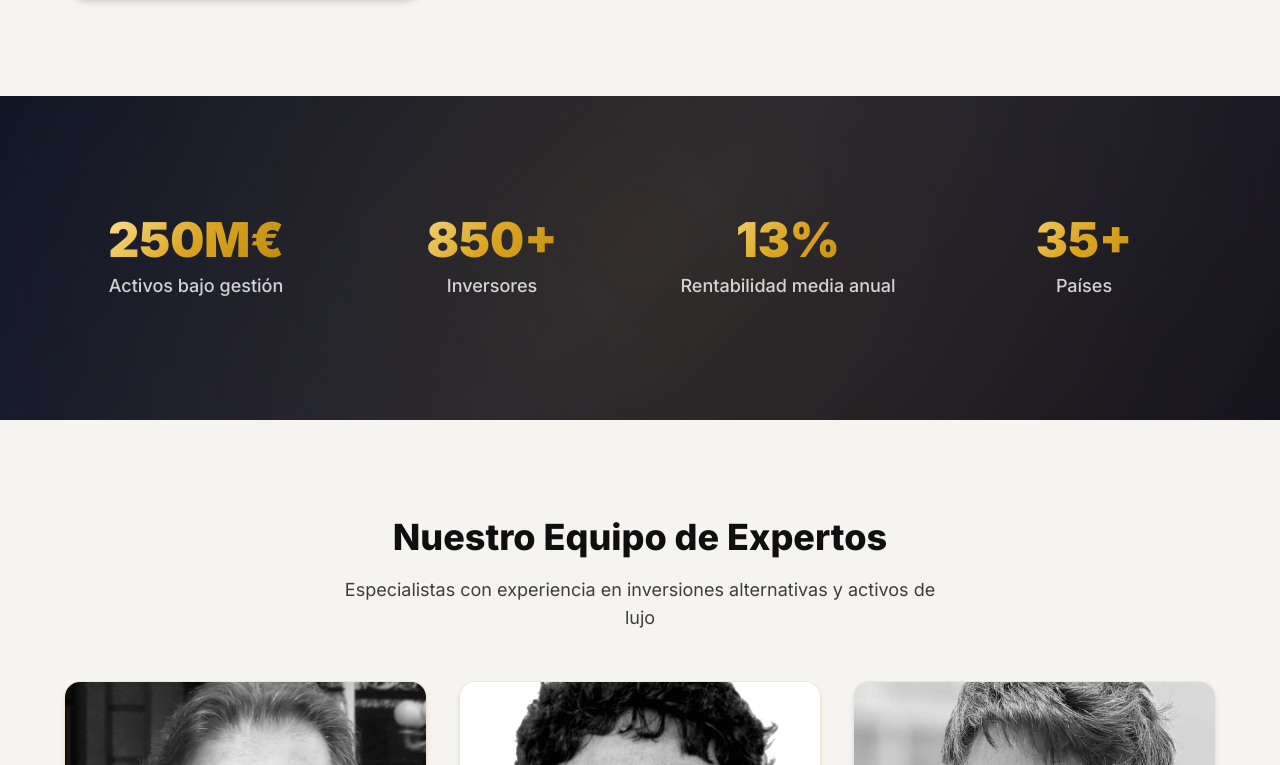
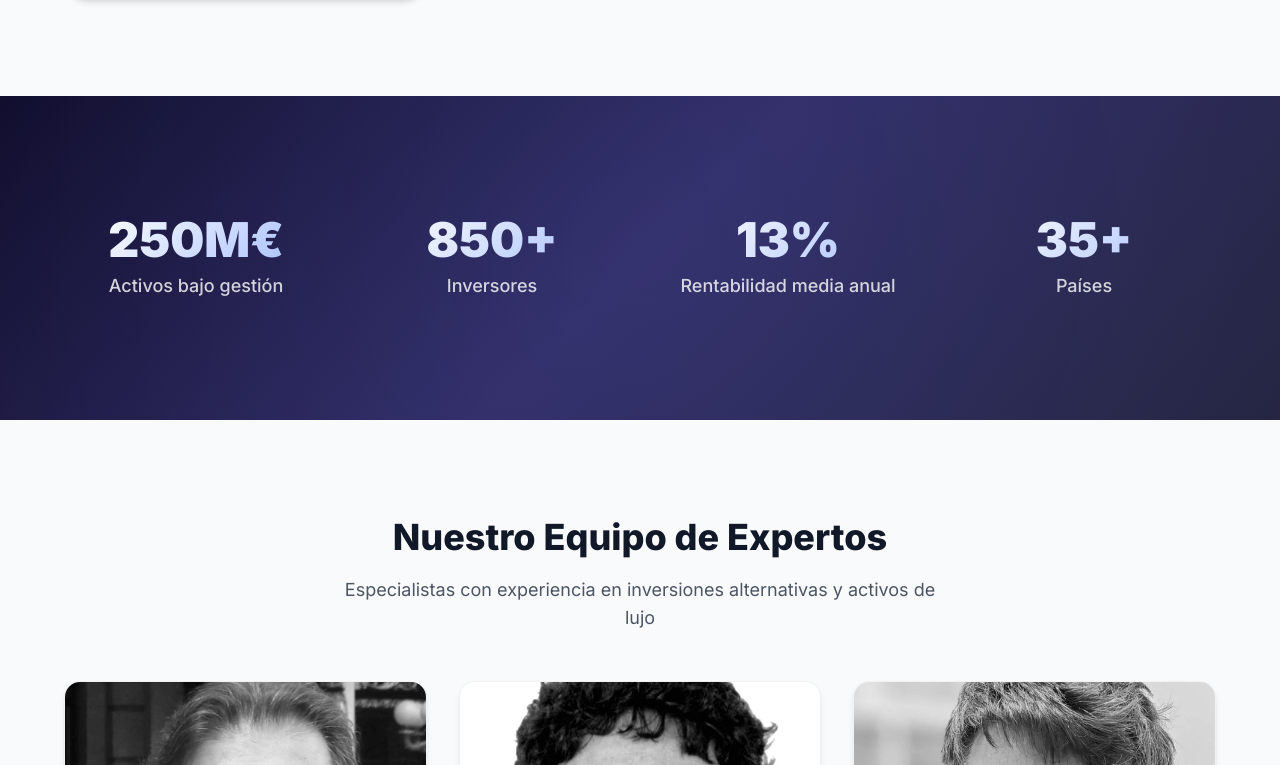
Before and after one commit to angelwotfinance/wotFinance, a React (Vite) app: page / in a window 1280 px wide. Shown: the part 2615-3380 px from the top of the page. Built offline with nearby package versions, Linux system fonts and the light colour scheme.

Commit message:
revertir paleta

```diff
--- a/src/components/Navbar.css
+++ b/src/components/Navbar.css
@@ -12,8 +12,8 @@
 }
 
 [data-theme="dark"] .navbar {
-    --nav-bg-rgb: 10, 10, 10;
-    background: rgba(10, 10, 10, 0.9);
+    --nav-bg-rgb: 15, 12, 41;
+    background: rgba(15, 12, 41, 0.9);
 }
 
 .navbar.scrolled {
--- a/src/components/Stats.css
+++ b/src/components/Stats.css
@@ -12,7 +12,7 @@
     left: -50%;
     width: 200%;
     height: 200%;
-    background: radial-gradient(circle, rgba(184, 134, 11, 0.15) 0%, transparent 70%);
+    background: radial-gradient(circle, rgba(102, 126, 234, 0.1) 0%, transparent 70%);
     animation: float 10s ease-in-out infinite;
 }
 
@@ -32,7 +32,7 @@
 .stat-number {
     font-size: var(--font-size-5xl);
     font-weight: 900;
-    background: linear-gradient(135deg, #FFE9A0 0%, #DAA520 50%, #B8860B 100%);
+    background: linear-gradient(135deg, #ffffff 0%, #a8c0ff 100%);
     -webkit-background-clip: text;
     background-clip: text;
     -webkit-text-fill-color: transparent;
--- a/src/index.css
+++ b/src/index.css
@@ -1,37 +1,34 @@
 :root {
   /* Luxury Color System - Exclusivity & Prestige */
-  --primary-gradient: linear-gradient(135deg, #DAA520 0%, #B8860B 50%, #8B6508 100%);
+  --primary-gradient: linear-gradient(135deg, #667eea 0%, #764ba2 100%);
 
-  --secondary-gradient: linear-gradient(135deg, #0C4B33 0%, #1A5D42 100%);
-  --accent-gradient: linear-gradient(135deg, #B76E79 0%, #915F6D 100%);
-  --dark-gradient: linear-gradient(135deg, #0A1128 0%, #1C1F33 50%, #0F0F1E 100%);
-  --luxury-shimmer: linear-gradient(135deg, #FFE9A0 0%, #DAA520 25%, #B8860B 50%, #DAA520 75%, #FFE9A0 100%);
+  --secondary-gradient: linear-gradient(135deg, #f093fb 0%, #f5576c 100%);
+  --accent-gradient: linear-gradient(135deg, #4facfe 0%, #00f2fe 100%);
+  --dark-gradient: linear-gradient(135deg, #0f0c29 0%, #302b63 50%, #24243e 100%);
 
-  --primary-color: #B8860B;
-  --primary-light: #DAA520;
-  --secondary-color: #0C4B33;
-  --accent-color: #B76E79;
-  --luxury-gold: #D4AF37;
+  --primary-color: #667eea;
+  --secondary-color: #f5576c;
+  --accent-color: #00f2fe;
 
-  /* Light mode colors - Ultra Refined */
-  --bg-primary: #FAFAF8;
-  --bg-secondary: #F5F4F0;
-  --bg-tertiary: #EBE9E1;
-  --text-primary: #0F0F0F;
-  --text-secondary: #3D3D3D;
-  --text-tertiary: #6B6B6B;
-  --border-color: rgba(184, 134, 11, 0.15);
-  --card-bg: #FFFFFF;
-  --card-border: rgba(184, 134, 11, 0.2);
+  /* Light mode colors (default) */
+  --bg-primary: #ffffff;
+  --bg-secondary: #f9fafb;
+  --bg-tertiary: #f3f4f6;
+  --text-primary: #111827;
+  --text-secondary: #4b5563;
+  --text-tertiary: #6b7280;
+  --border-color: #e5e7eb;
+  --card-bg: #ffffff;
+  --card-border: rgba(0, 0, 0, 0.05);
 
-  --gray-50: #FAFAF8;
-  --gray-100: #F5F4F0;
-  --gray-200: #EBE9E1;
-  --gray-300: #D5D3CB;
-  --gray-600: #3D3D3D;
-  --gray-700: #2D2D2D;
-  --gray-800: #1D1D1D;
-  --gray-900: #0F0F0F;
+  --gray-50: #f9fafb;
+  --gray-100: #f3f4f6;
+  --gray-200: #e5e7eb;
+  --gray-300: #d1d5db;
+  --gray-600: #4b5563;
+  --gray-700: #374151;
+  --gray-800: #1f2937;
+  --gray-900: #111827;
 
   /* Typography */
   --font-primary: 'Inter', -apple-system, BlinkMacSystemFont, 'Segoe UI', sans-serif;
@@ -83,34 +80,28 @@
   --glass-blur: blur(10px);
 }
 
-/* Dark mode variables - Ultra Luxury Night */
+/* Dark mode variables */
 [data-theme="dark"] {
-  --bg-primary: #0A0A0A;
-  /* Pure Obsidian */
-  --bg-secondary: #121212;
-  /* Deep Black */
-  --bg-tertiary: #1A1A1A;
-  /* Charcoal */
-  --text-primary: #FAF9F6;
-  /* Ivory White */
-  --text-secondary: #E5D4B8;
-  /* Champagne Gold */
-  --text-tertiary: #C4B5A0;
-  /* Muted Champagne */
-  --border-color: rgba(184, 134, 11, 0.25);
-  --card-bg: rgba(184, 134, 11, 0.04);
-  --card-border: rgba(184, 134, 11, 0.2);
+  --bg-primary: #0f0c29;
+  --bg-secondary: #1a1637;
+  --bg-tertiary: #24214a;
+  --text-primary: #f9fafb;
+  --text-secondary: #d1d5db;
+  --text-tertiary: #9ca3af;
+  --border-color: rgba(255, 255, 255, 0.1);
+  --card-bg: rgba(255, 255, 255, 0.05);
+  --card-border: rgba(255, 255, 255, 0.1);
 
-  /* Premium shadows with gold glow */
-  --shadow-sm: 0 1px 3px 0 rgba(0, 0, 0, 0.6);
-  --shadow-md: 0 4px 8px -2px rgba(0, 0, 0, 0.7), 0 2px 4px -1px rgba(184, 134, 11, 0.15);
-  --shadow-lg: 0 12px 20px -5px rgba(0, 0, 0, 0.8), 0 5px 8px -3px rgba(184, 134, 11, 0.2);
-  --shadow-xl: 0 24px 32px -8px rgba(0, 0, 0, 0.85), 0 12px 16px -6px rgba(184, 134, 11, 0.25);
-  --shadow-2xl: 0 32px 48px -12px rgba(0, 0, 0, 0.9), 0 18px 24px -8px rgba(184, 134, 11, 0.2);
+  /* Adjust shadows for dark mode */
+  --shadow-sm: 0 1px 2px 0 rgba(0, 0, 0, 0.3);
+  --shadow-md: 0 4px 6px -1px rgba(0, 0, 0, 0.4), 0 2px 4px -1px rgba(0, 0, 0, 0.3);
+  --shadow-lg: 0 10px 15px -3px rgba(0, 0, 0, 0.5), 0 4px 6px -2px rgba(0, 0, 0, 0.4);
+  --shadow-xl: 0 20px 25px -5px rgba(0, 0, 0, 0.6), 0 10px 10px -5px rgba(0, 0, 0, 0.5);
+  --shadow-2xl: 0 25px 50px -12px rgba(0, 0, 0, 0.7);
 
-  /* Luxury glass effect */
-  --glass-bg: rgba(184, 134, 11, 0.06);
-  --glass-border: rgba(218, 165, 32, 0.25);
+  /* Glass effect for dark mode */
+  --glass-bg: rgba(255, 255, 255, 0.05);
+  --glass-border: rgba(255, 255, 255, 0.1);
 }
 
 /* Reset and Base Styles */
```
